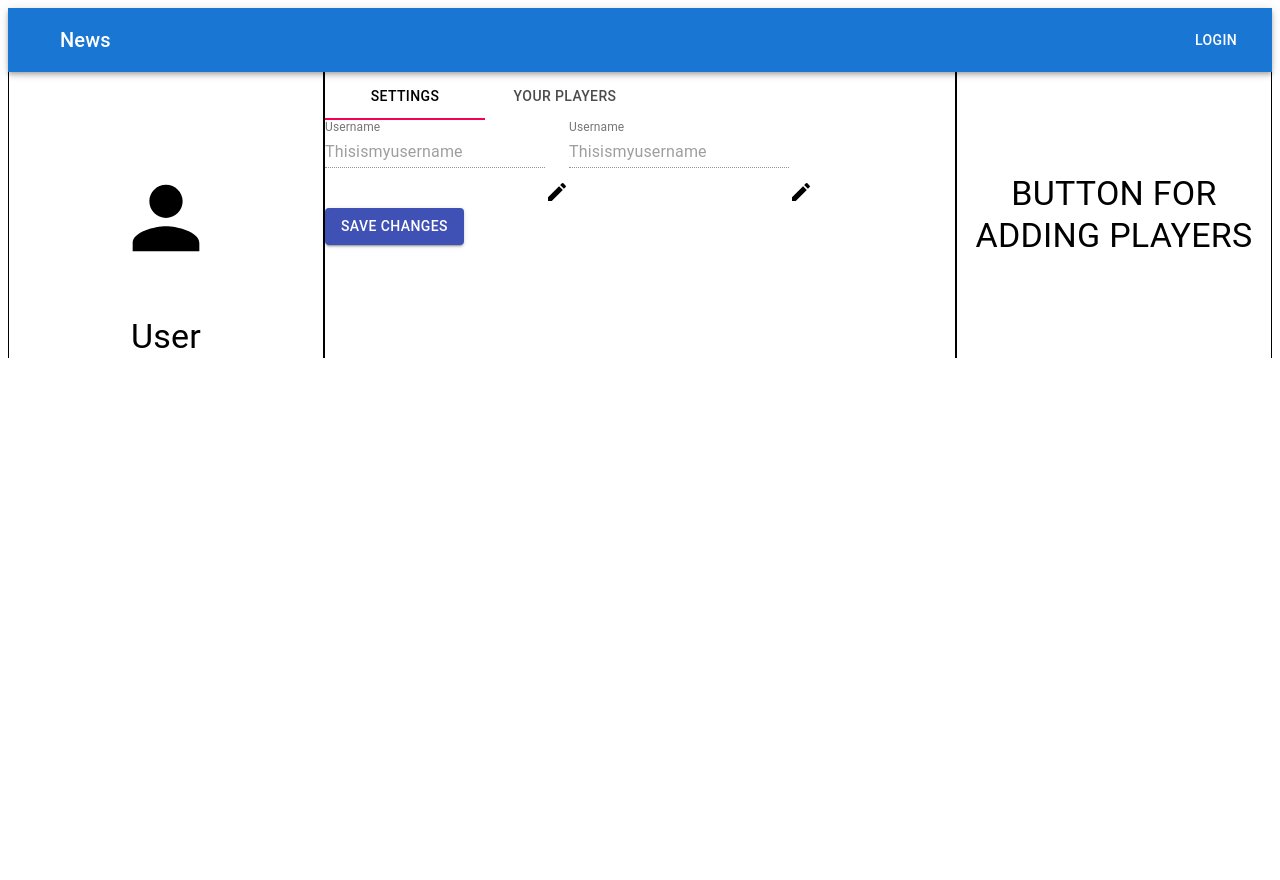
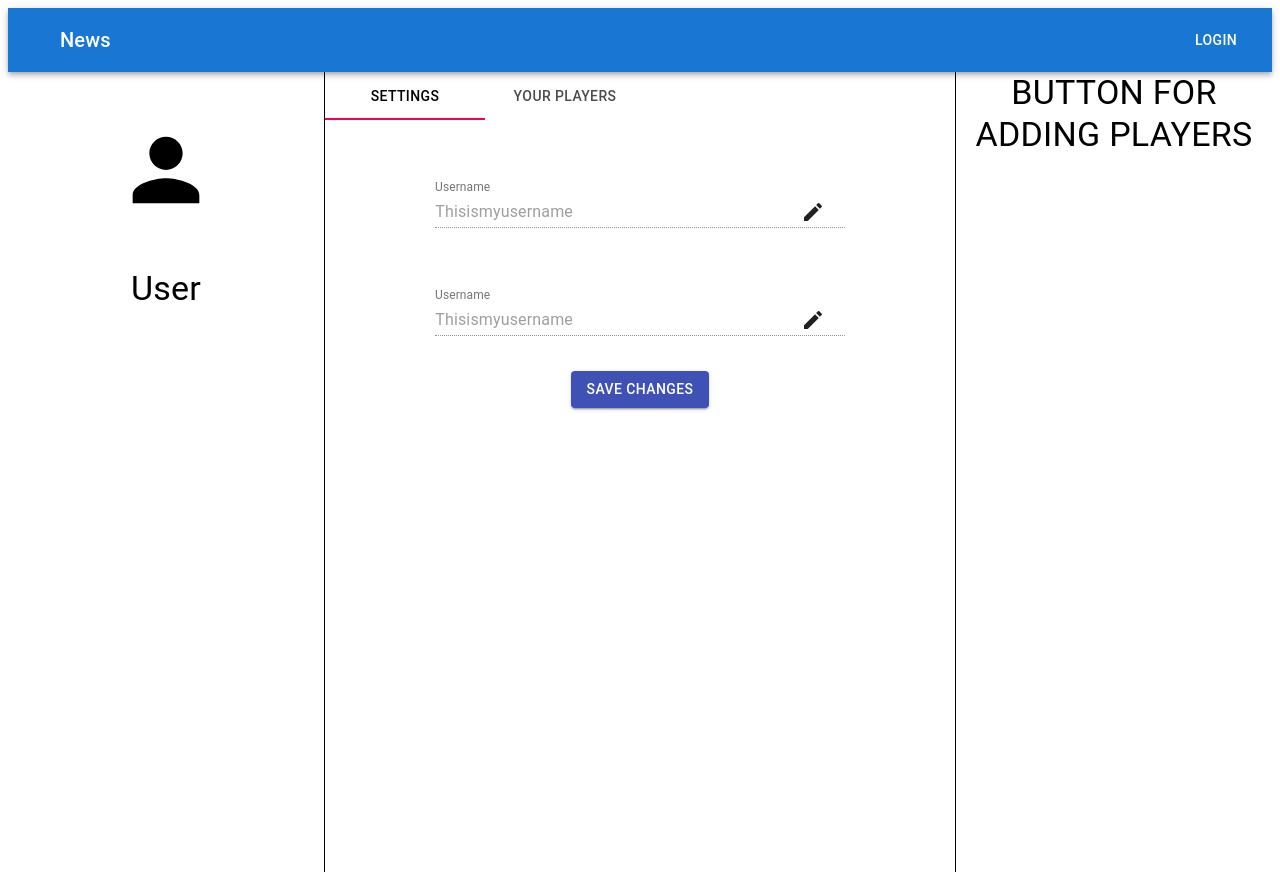
Before and after one commit to demiapollo/soccerScout, a React (Create React App) app in the folder client/: page /profile in a window 1280 px wide. Before the commit the page ends 800 px from the top, so only its background shows below. Built offline with nearby package versions, Linux system fonts and the light colour scheme.

Commit message:
created Settings component

```diff
--- a/client/src/components/Settings.js
+++ b/client/src/components/Settings.js
@@ -2,26 +2,70 @@ import React from "react";
 
 import { makeStyles } from "@material-ui/core/styles";
 
-import { Button, FormControl, InputLabel, Input } from "@material-ui/core";
+import {
+  Button,
+  FormControl,
+  InputLabel,
+  Input,
+  OutlinedInput,
+  InputAdornment,
+} from "@material-ui/core";
 
 import EditIcon from "@material-ui/icons/Edit";
 
 const Settings = () => {
   return (
-    <div>
-      <div>
-        <FormControl>
-          <InputLabel htmlFor="username">Username</InputLabel>
-          <Input id="username" value="Thisismyusername" disabled />
-        </FormControl>
-        <EditIcon style={{ paddingTop: "60px" }} />
-        <FormControl>
-          <InputLabel htmlFor="username">Username</InputLabel>
-          <Input id="username" value="Thisismyusername" disabled />
-        </FormControl>
-        <EditIcon style={{ paddingTop: "60px" }} />
-      </div>
-      <Button variant="contained" color="primary">
+    <div
+      style={{
+        display: "flex",
+        flexDirection: "column",
+        alignItems: "center",
+      }}
+    >
+      <FormControl
+        style={{
+          width: "65%",
+          marginTop: "60px",
+        }}
+      >
+        <InputLabel htmlFor="username">Username</InputLabel>
+        <Input
+          id="username"
+          value="Thisismyusername"
+          disabled
+          endAdornment={
+            <InputAdornment position="end">
+              {" "}
+              <Button>
+                <EditIcon />
+              </Button>
+            </InputAdornment>
+          }
+        />
+      </FormControl>
+
+      <FormControl
+        style={{
+          width: "65%",
+          marginTop: "60px",
+        }}
+      >
+        <InputLabel htmlFor="username">Username</InputLabel>
+        <Input
+          id="username"
+          value="Thisismyusername"
+          disabled
+          endAdornment={
+            <InputAdornment position="end">
+              {" "}
+              <Button>
+                <EditIcon />
+              </Button>
+            </InputAdornment>
+          }
+        />
+      </FormControl>
+      <Button variant="contained" color="primary" style={{ marginTop: "35px" }}>
         Save Changes
       </Button>
     </div>
--- a/client/src/pages/Profile.js
+++ b/client/src/pages/Profile.js
@@ -28,7 +28,6 @@ const Profile = () => {
     icon: {
       height: "100px",
       width: "100px",
-      paddingTop: theme.spacing(6),
       margin: theme.spacing(6),
     },
   }));
@@ -48,31 +47,23 @@ const Profile = () => {
   return (
     <div>
       <Grid container>
-        <Grid
-          container
-          direction="column"
-          alignContent="center"
-          justifyContent="center"
-          xs={3}
-          className={classes.root}
-        >
+        <Grid container direction="column" alignContent="center" xs={3}>
           <PersonIcon className={classes.icon} />
 
           <Typography variant="h4" align="center">
             User
           </Typography>
         </Grid>
-        <Grid container xs={6} direction="column" className={classes.root}>
+        <Grid
+          container
+          xs={6}
+          direction="column"
+          className={classes.root}
+          style={{ height: "100vh" }}
+        >
           <UserTab />
         </Grid>
-        <Grid
-          container
-          direction="column"
-          alignContent="center"
-          justifyContent="center"
-          xs={3}
-          className={classes.root}
-        >
+        <Grid container direction="column" alignContent="center" xs={3}>
           <Typography variant="h4" className={classes.header} align="center">
             {" "}
             BUTTON FOR ADDING PLAYERS{" "}
```
